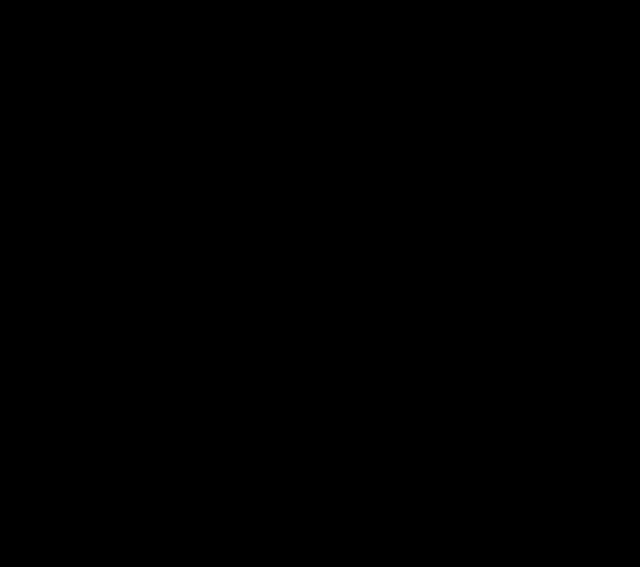
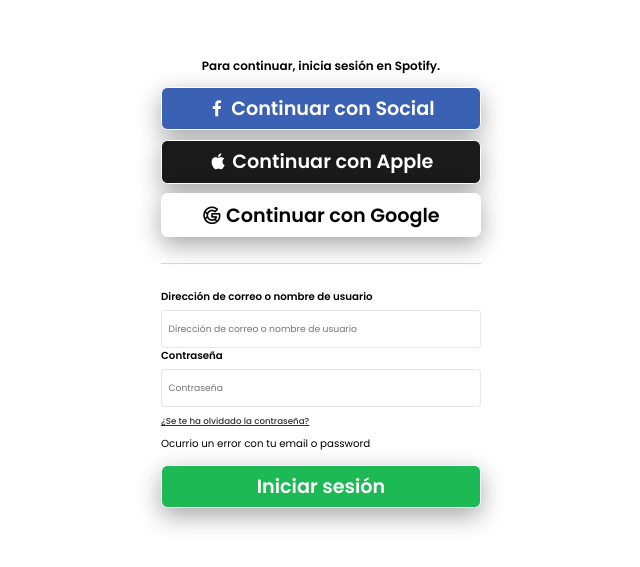
Before and after one commit to Shuhiro/Spotify-clone-Angular-17, an Angular app: page /auth/login in a window 1280 px wide. Before the commit this address led to /. Shown: the part 117-684 px from the top of the page, without its empty margins (319-959 px from the left). Built offline with nearby package versions, Linux system fonts and the light colour scheme.

Commit message:
formulario de login

```diff
--- a/src/app/modules/auth/auth-routing.module.ts
+++ b/src/app/modules/auth/auth-routing.module.ts
@@ -1,7 +1,17 @@
 import { NgModule } from '@angular/core';
 import { RouterModule, Routes } from '@angular/router';
+import { LoginPageComponent } from './pages/login-page/login-page.component';
 
-const routes: Routes = [];
+const routes: Routes = [
+  {
+    path: 'login',//auth/login
+    component:LoginPageComponent
+  },
+  {
+    path: '**',
+    redirectTo: '/auth/login'
+  }
+];
 
 @NgModule({
   imports: [RouterModule.forChild(routes)],
--- a/src/app/modules/auth/auth.module.ts
+++ b/src/app/modules/auth/auth.module.ts
@@ -2,6 +2,7 @@
 import { CommonModule } from '@angular/common';
 
 import { AuthRoutingModule } from './auth-routing.module';
+import { ReactiveFormsModule } from '@angular/forms';
 
 
 @NgModule({
--- a/src/app/modules/auth/pages/auth-page/auth-page.component.html
+++ /dev/null
@@ -1 +0,0 @@
-<p>auth-page works!</p>
--- /dev/null
+++ b/src/app/modules/auth/pages/login-page/login-page.component.css
@@ -0,0 +1,109 @@
+.login-auth-page {
+    position: absolute;
+    width: 100vw;
+    height: 100vh;
+    background-color: var(--color-4);
+    color: var(--color-3);
+    display: flex;
+    justify-content: center;
+    flex-direction: column;
+    align-items: center;
+    align-content: center;
+}
+
+.login-auth-page .login-auth-wrapper {
+    width: 25%;
+    display: flex;
+    justify-content: center;
+    flex-direction: column;
+    align-items: center;
+}
+
+.login-auth-page .login-social-zone {
+    display: flex;
+    flex-direction: column;
+    gap: .75rem;
+    width: 100%;
+}
+
+.login-auth-page .social-btn {
+    border: 0;
+    padding: .5rem 2rem;
+    width: 100%;
+    font-size: var(--font-size-2);
+    border-radius: var(--border-radius-2);
+    box-shadow: var(--shadow-1);
+    border: solid 1px var(--color-4);
+    background-color: var(--color-4);
+    font-weight: 600;
+}
+
+.login-auth-page .login-social-zone .social-btn.btn-fb {
+    background-color: #3A61B3;
+    color: var(--color-4);
+}
+
+.login-auth-page .login-social-zone .social-btn.btn-apple {
+    background-color: #1a1a1a;
+    color: var(--color-4);
+}
+
+.login-auth-page .separator {
+    width: 100%;
+    margin: 2rem 0;
+    border-bottom: solid 1px var(--color-2);
+    opacity: .2;
+}
+
+.login-auth-page .login-auth-form {
+    display: flex;
+    width: 100%;
+    justify-content: flex-start;
+    flex-direction: column;
+}
+
+.login-auth-page .login-auth-form .form-group {
+    display: flex;
+    justify-content: flex-start;
+    flex-direction: column;
+}
+
+.login-auth-page .login-auth-form .form-group input {
+    border: solid 1px #e7e7e7;
+    border-radius: var(--border-radius-1);
+    height: 30px;
+    padding: .25rem .5rem;
+    font-size: 90%;
+}
+
+.login-auth-page .login-auth-form label {
+    padding-bottom: .35rem;
+    font-weight: 600;
+    display: inline-block;
+    margin: 0;
+}
+
+.login-auth-page .login-auth-form .form-steps {
+    padding: .5rem 0;
+}
+
+.login-auth-page .login-auth-form .form-steps .link {
+    color: var(--color-2);
+    font-size: 85%;
+    font-weight: 500;
+    text-decoration: underline;
+}
+
+.login-auth-page .login-auth-form .form-steps .link:hover {
+    color: var(--color-1);
+}
+
+.login-auth-page .login-auth-form .form-action .login {
+    color: var(--color-4);
+    margin: 1rem 0;
+    background-color: var(--color-1);
+}
+
+input.ng-invalid.ng-touched {
+    border: solid 2px red !important
+}
--- /dev/null
+++ b/src/app/modules/auth/pages/login-page/login-page.component.html
@@ -0,0 +1,33 @@
+<div class="login-auth-page">
+    <div class="login-auth-wrapper">
+        <h3>Para continuar, inicia sesión en Spotify.</h3>
+        <div class="login-social-zone">
+            <button class="social-btn btn-fb "> <i class="uil uil-facebook-f"></i> Continuar con Social</button>
+            <button class="social-btn btn-apple"><i class="uil uil-apple"></i> Continuar con Apple</button>
+            <button class="social-btn"><i class="uil uil-google"></i> Continuar con Google</button>
+        </div>
+        <div class="separator"></div>
+        <form (submit)="sendLogin()" [formGroup]="formlogin" class="login-auth-form">
+            <div class="form-group">
+                <label for="email">Dirección de correo o nombre de usuario</label>
+                <input formControlName="email" type="text" placeholder="Dirección de correo o nombre de usuario"
+                    class="form-input">
+            </div>
+            <div class="form-group">
+                <label for="password">Contraseña</label>
+                <input formControlName="password" type="password" placeholder="Contraseña" class="form-input">
+            </div>
+            <div class="form-steps">
+                <a class="link" href="">¿Se te ha olvidado la contraseña?</a>
+            </div>
+            @if("errorSesion"){
+            <div>
+                Ocurrio un error con tu email o password
+            </div>
+            }
+            <div class="form-action">
+                <button class="login social-btn">Iniciar sesión</button>
+            </div>
+        </form>
+    </div>
+</div>
--- /dev/null
+++ b/src/app/modules/auth/pages/login-page/login-page.component.ts
@@ -0,0 +1,36 @@
+import { CommonModule } from '@angular/common';
+import { Component, OnInit } from '@angular/core';
+import { FormControl, FormGroup, ReactiveFormsModule, Validators } from '@angular/forms';
+
+@Component({
+  selector: 'app-login-page',
+  standalone: true,
+  imports: [CommonModule,ReactiveFormsModule],
+  templateUrl: './login-page.component.html',
+  styleUrl: './login-page.component.css'
+})
+export class LoginPageComponent  implements OnInit{
+
+
+  formlogin: FormGroup = new FormGroup({});
+
+  ngOnInit(): void {
+    this.formlogin = new FormGroup({
+      email: new FormControl('',[
+        Validators.required,
+        Validators.email
+      ]),
+      password: new FormControl('',[
+        Validators.required,
+        Validators.minLength(6),
+        Validators.maxLength(12)]
+      )
+    })
+  }
+
+  sendLogin():void{
+    const body = this.formlogin.value;
+    console.log('*****',body);
+
+  }
+}
--- a/src/app/modules/tracks/pages/tracks-page/tracks-page.component.css
+++ b/src/app/modules/tracks/pages/tracks-page/tracks-page.component.css
@@ -1,3 +1,3 @@
 .tracks-page{
-    padding: 1rem;
+    padding: 1rem 1rem 5rem 1rem;
 }
--- a/src/styles.css
+++ b/src/styles.css
@@ -6,7 +6,7 @@
     --color-4: #FFFFFF;
     --color-5: #181818;
     --font-size-1: .8rem;
-    --font-size-2: 2rem;
+    --font-size-2: 1.5rem;
     --font-size-3: 2.8rem;
     --shadow-1: rgb(0 0 0 / 35%) 0px 8px 24px;
     --shadow-2: rgba(100, 100, 111, 0.2) 0px 7px 29px 0px;
```
Also changed, not shown: src/app/modules/auth/pages/auth-page/auth-page.component.ts (deleted, +0 -12 lines), src/app/modules/auth/pages/auth-page/auth-page.component.css (deleted), 1 other file (tests, documents, lock files or other folders).
